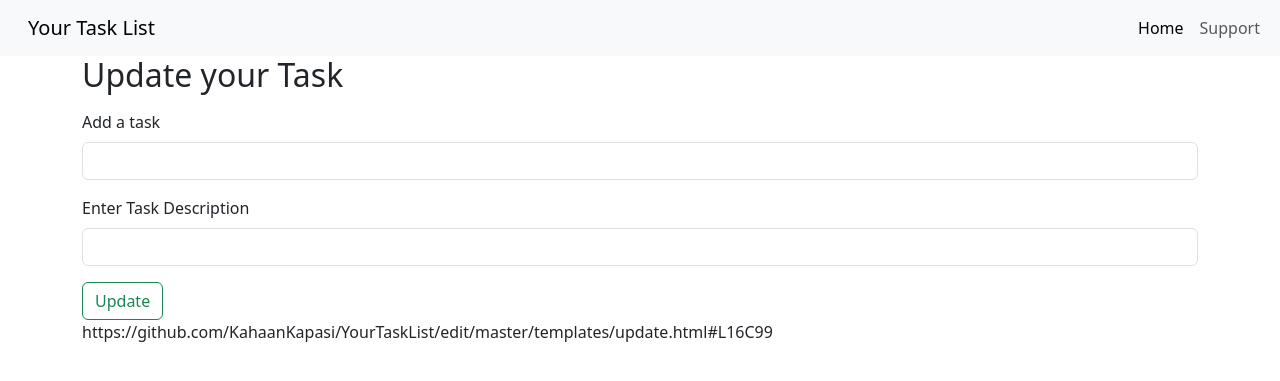
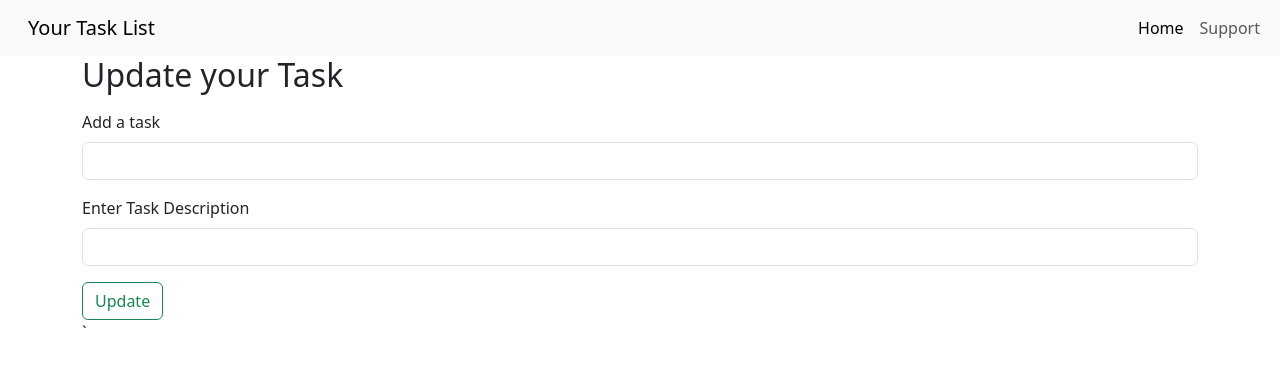
Before and after one commit to KahaanKapasi/YourTaskList, a Flask app: page /update/1 in a window 1280 px wide. Shown: the top 381 px of the page. Run offline with Flask 3, Linux system fonts and the light colour scheme.

Commit message:
Update update.html

```diff
--- a/templates/update.html
+++ b/templates/update.html
@@ -18,8 +18,7 @@
 
             <button type="submit" class="btn btn-outline-success">Update</button>
           </form>
-https://github.com/KahaanKapasi/YourTaskList/edit/master/templates/update.html#L16C99
-      </div>
+      `</div>
 
 
     <!-- Optional JavaScript; choose one of the two! -->
```
